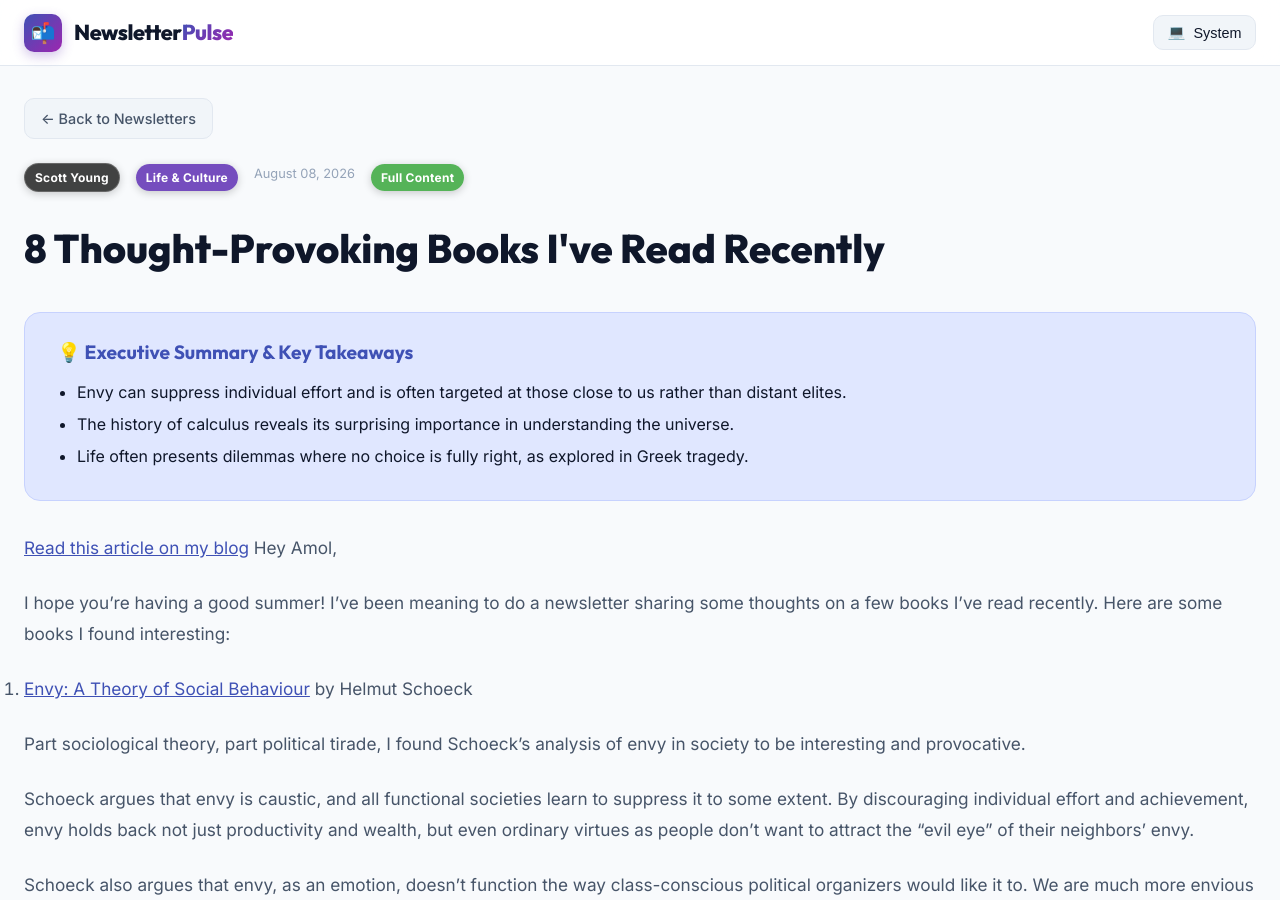
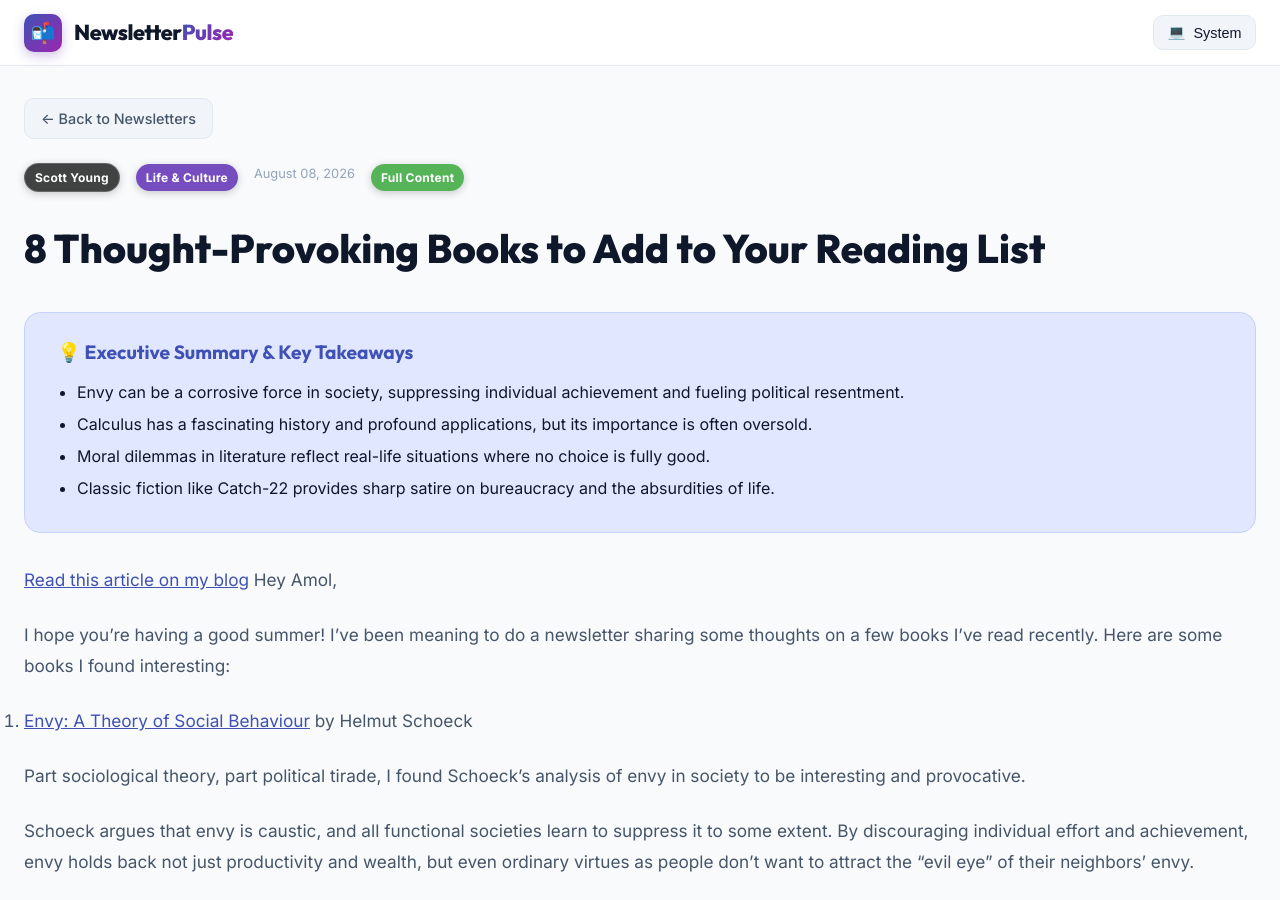
Before and after one commit to vampcoder/daily-newsletters, a Jekyll site: the page built from _posts/2026-08-08-8-thought-provoking-books-ive-read-recently.md, in a window 1280 px wide and 900 px high. Built offline with Jekyll 4.4.1, drawn with Linux system fonts in a browser that asks for light colours; some of the changed text lies outside the part shown.

Commit message:
Update newsletter: 8 Thought-provoking books I've read recently

```diff
--- a/_posts/2026-08-08-8-thought-provoking-books-ive-read-recently.md
+++ b/_posts/2026-08-08-8-thought-provoking-books-ive-read-recently.md
@@ -1,17 +1,18 @@
 ---
 layout: post
-title: "8 Thought-Provoking Books I've Read Recently"
+title: "8 Thought-Provoking Books to Add to Your Reading List"
 date: 2026-08-08 15:34:27 +0000
 source: "Scott Young"
 category: "Life & Culture"
-excerpt: "Scott Young shares his reviews of eight diverse books, from an analysis of envy to a satire on war, offering thought-provoking insights into human behavior, mathematics, literature, and economics."
+excerpt: "Scott Young shares eight books he found thought-provoking, ranging from a sociological analysis of envy to classic fiction like Catch-22. His commentary offers insights into human nature, mathematics, ethics, and economics, making this a great list for curious readers."
 theme_gradient: "linear-gradient(135deg, #4caf50 0%, #388e3c 100%)"
 image: "https://www.scotthyoung.com/blog/wp-content/uploads/2026/08/51jzt8cSl3L._SL1400_-667x1024.jpg"
 is_summary: false
 key_takeaways:
-  - "Envy can suppress individual effort and is often targeted at those close to us rather than distant elites."
-  - "The history of calculus reveals its surprising importance in understanding the universe."
-  - "Life often presents dilemmas where no choice is fully right, as explored in Greek tragedy."
+  - "Envy can be a corrosive force in society, suppressing individual achievement and fueling political resentment."
+  - "Calculus has a fascinating history and profound applications, but its importance is often oversold."
+  - "Moral dilemmas in literature reflect real-life situations where no choice is fully good."
+  - "Classic fiction like Catch-22 provides sharp satire on bureaucracy and the absurdities of life."
 ---
 
 [Read this article on my blog](https://5a3293ec.click.convertkit-mail4.com/wvuq20lkqlughk0ew46t7hned9de3b8h2d57/08hwhgu23e4n4ehlh5/aHR0cHM6Ly93d3cuc2NvdHRoeW91bmcuY29tL2Jsb2cvMjAyNi8wOC8wNi9yZWNlbnQtcmVhZGluZy0zLw==)    Hey Amol,
@@ -98,8 +99,6 @@ I hope you’re having a good summer! I’ve been meaning to do a newsletter sha
 
     I haven’t always been motivated to read many classic works of fiction, although I seldom regret reading them. *Catch-22* reminds me that fiction is good, not just for entertainment, but for the kind of thinking it stimulates.      ⠀Best,
 
-    ⠀  Share **"**[**8 Thought-Provoking Books I've Read Recently**](https://5a3293ec.click.convertkit-mail4.com/wvuq20lkqlughk0ew46t7hned9de3b8h2d57/08hwhgu23e4n4ehlh5/aHR0cHM6Ly93d3cuc2NvdHRoeW91bmcuY29tL2Jsb2cvMjAyNi8wOC8wNi9yZWNlbnQtcmVhZGluZy0zLw==)**"**
+    ⠀  ](https://5a3293ec.click.convertkit-mail4.com/wvuq20lkqlughk0ew46t7hned9de3b8h2d57/08hwhgu23e4n4ehlh5/aHR0cHM6Ly93d3cuc2NvdHRoeW91bmcuY29tL2Jsb2cvMjAyNi8wOC8wNi9yZWNlbnQtcmVhZGluZy0zLw==)**"**
 
     ⠀
-
-    |  | 309-1275 West 6th Ave, Vancouver, BC V6H 1A6.
```
